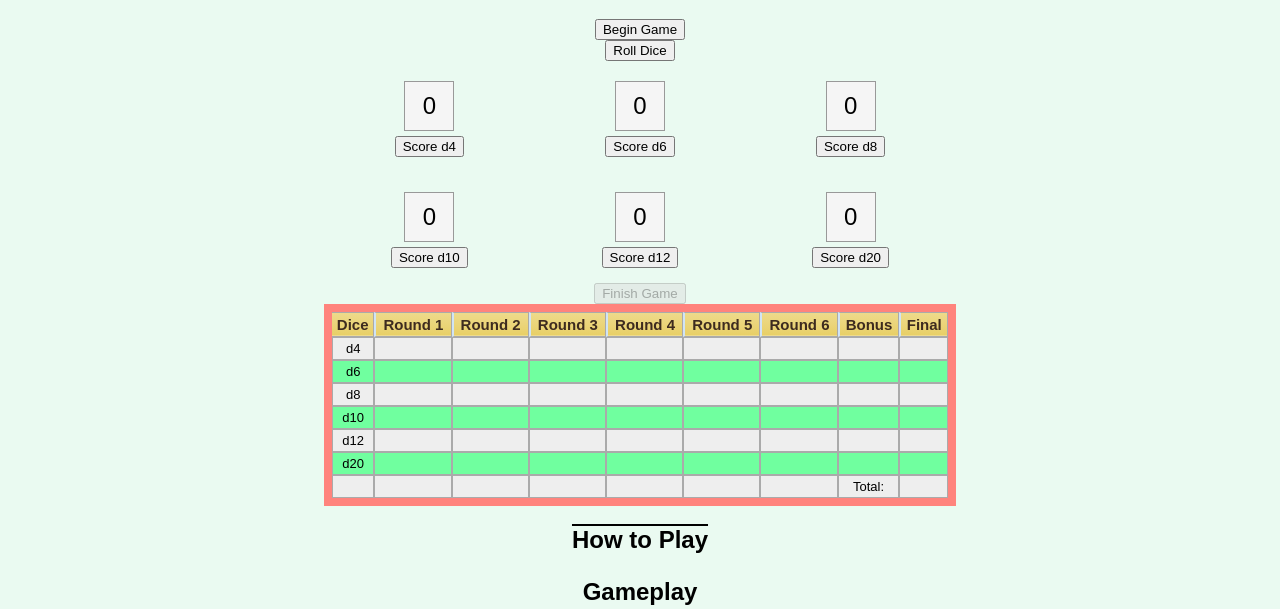
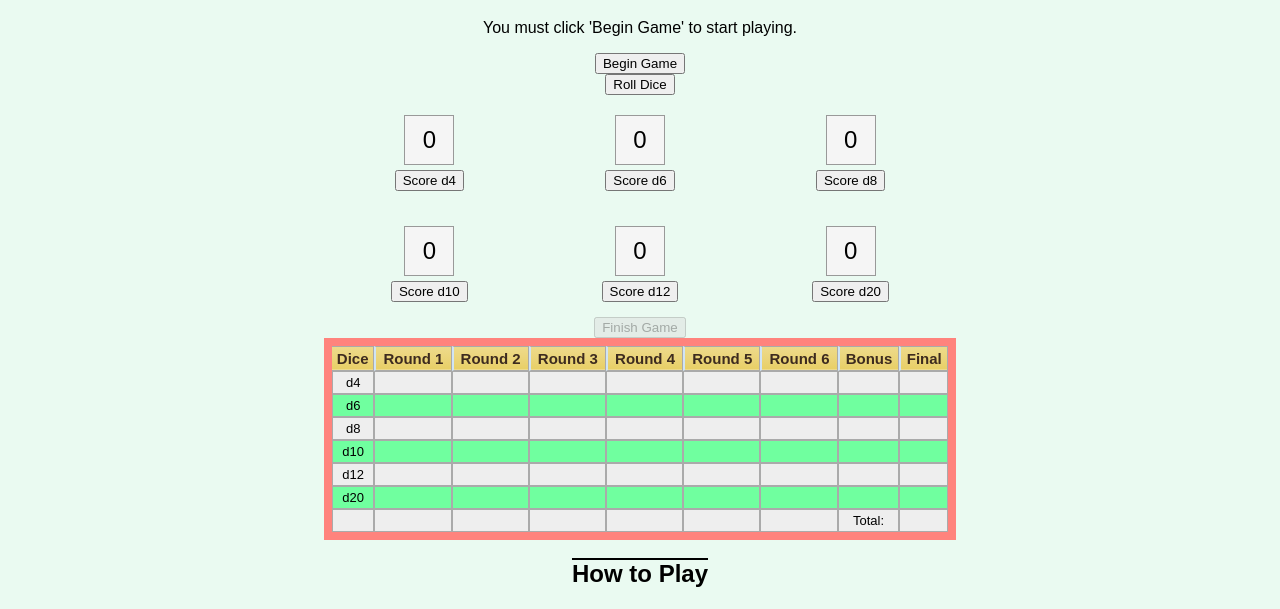
Before and after one commit to egilhuber/egilhuber.github.io, a plain HTML site: page diceGame.html in a window 1280 px wide. Shown: the part 117-726 px from the top of the page. Drawn offline with Linux system fonts and the light colour scheme.

Commit message:
added instructions to single player dice game

```diff
--- a/diceGame.html
+++ b/diceGame.html
@@ -29,6 +29,7 @@
 		<!-- <p id="demo"></p> -->
 <!-- 	</center> -->
 	<center>
+		<p>You must click 'Begin Game' to start playing.</p>
 	<div id="startGame">
 		<button id="startTheGame" onclick="startGame()">Begin Game</button>
 	</div>
```
